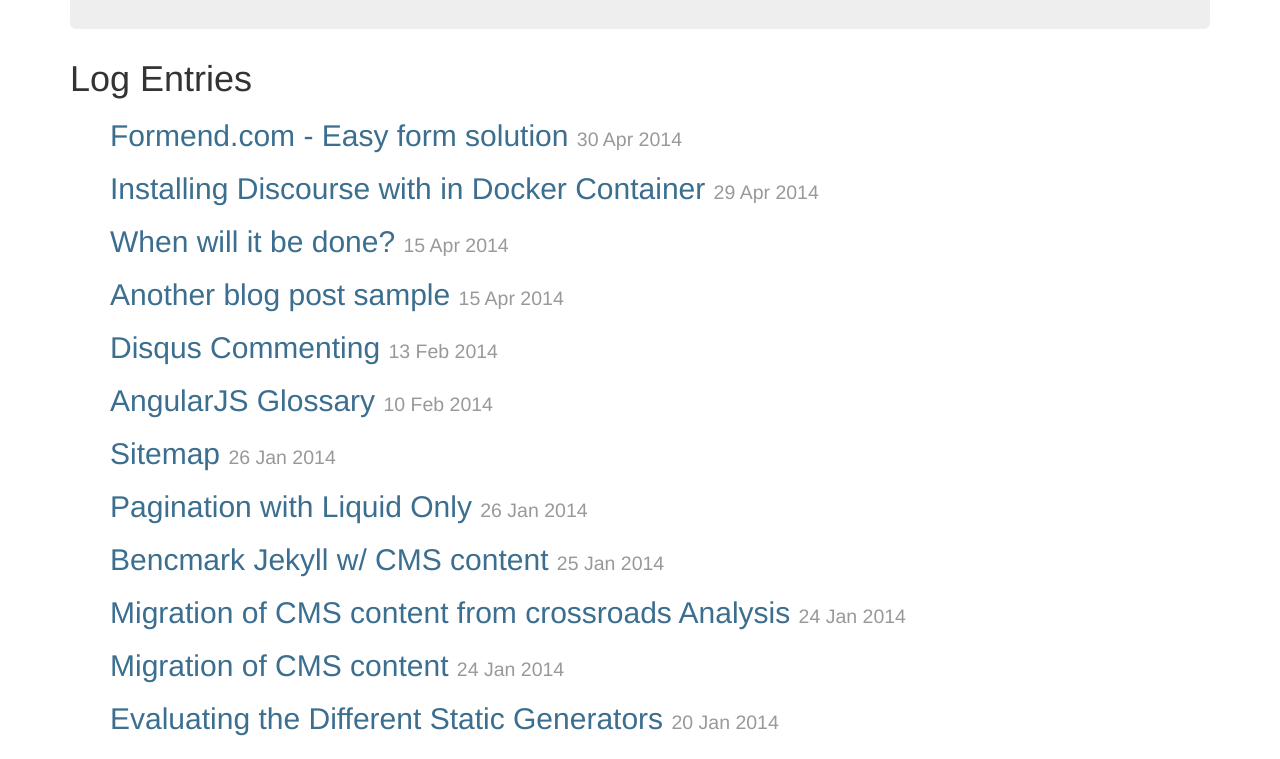
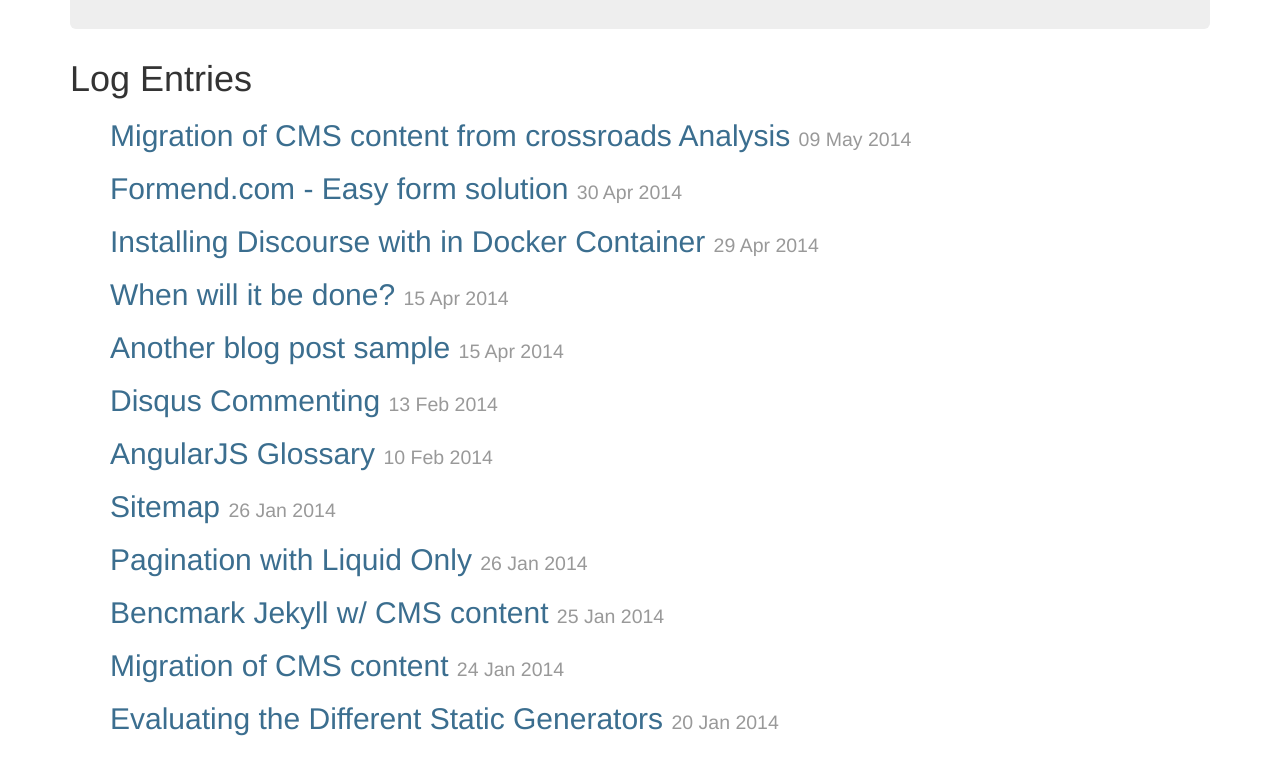
Before and after one commit to crdschurch/crdschurch.github.io, a Jekyll site: the page built from index.html, in a window 1280 px wide and 900 px high, scrolled down 276 px, cut to the strip 141-900 px from the top of the window. Built offline with Jekyll 4.4.1, drawn with Linux system fonts in a browser that asks for light colours; nearby versions of some CDN libraries; Markdown is read by kramdown in place of the engine named in the settings.

Commit message:
Corrected Date

```diff
--- a/_posts/2014-04-30-analysis-of-migrating-content-from-crossroads.markdown
+++ b/_posts/2014-04-30-analysis-of-migrating-content-from-crossroads.markdown
@@ -1,7 +1,7 @@
 ---
 layout: post
 title:  "Migration of CMS content from crossroads Analysis"
-date:   2014-01-24 02:49:29
+date:   2014-05-09 02:49:29
 categories: technical-specification
 ---
 
```
